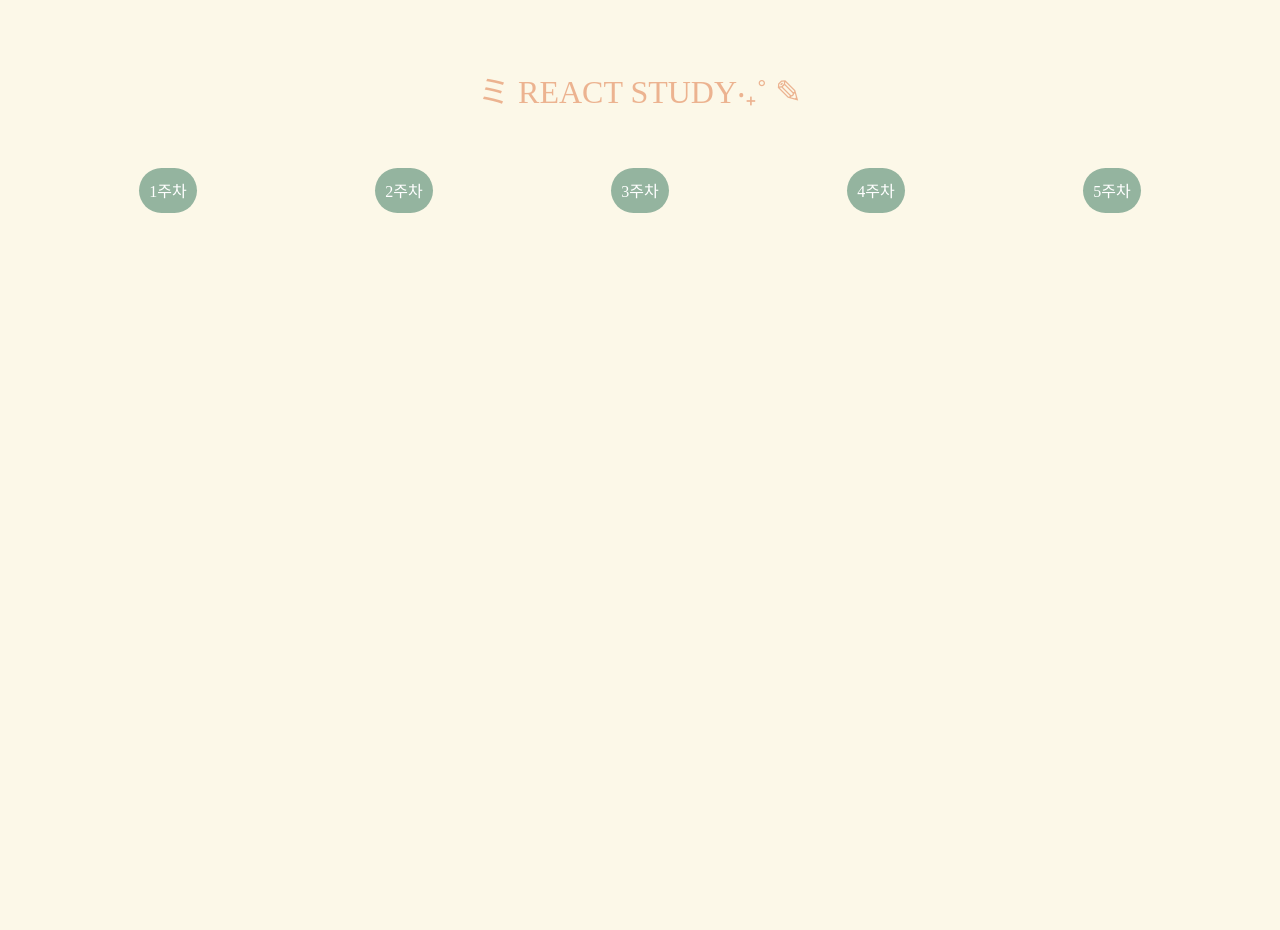
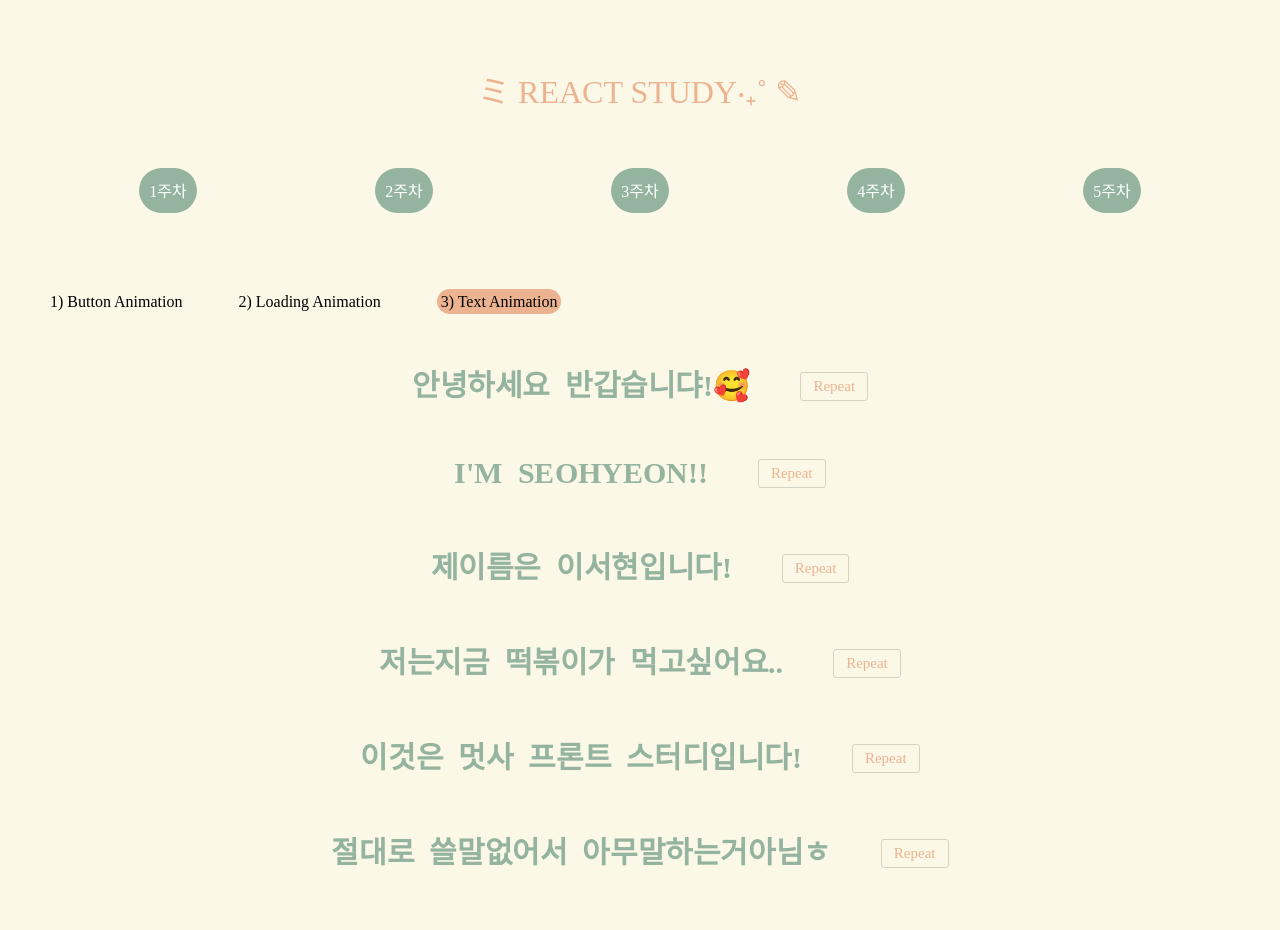
Before and after one commit to lee-seohyeon/like_lion_react_study, a React (Create React App) app: page /textanimation in a window 1280 px wide. Shown: the top 930 px of the page. Before the commit the page ends 800 px from the top, so only its background shows below. Built offline with nearby package versions, Linux system fonts and the light colour scheme; a web font is replaced by a local one.

Commit message:
:sparkles: text animation 끄읏

```diff
--- a/package.json
+++ b/package.json
@@ -5,6 +5,7 @@
   "dependencies": {
     "axios": "^1.0.0",
     "cra-template": "1.2.0",
+    "jquery": "^3.6.1",
     "react": "^18.2.0",
     "react-dom": "^18.2.0",
     "react-router-dom": "6",
--- a/src/App.js
+++ b/src/App.js
@@ -14,6 +14,7 @@
 import RoutingLink from "./week-03/RoutingLink";
 import BtnAnimation from "./week-05/BtnAnimation";
 import LoadingAnimation from "./week-05/LoadingAnimation";
+import TextAnimation from "./week-05/TextAnimation";
 
 function App() {
 	return (
@@ -32,6 +33,7 @@
                 <Route path="/routinglink" element={<RoutingLink />}></Route>
                 <Route path="/BtnAnimation" element={<BtnAnimation/>}></Route>
                 <Route path="/loadinganimation" element={<LoadingAnimation/>}></Route>
+                <Route path="/textanimation" element={<TextAnimation/>}></Route>
 			</Routes>
 		</>
 	);
--- a/src/week-05/LoadingAnimation.js
+++ b/src/week-05/LoadingAnimation.js
@@ -11,25 +11,25 @@
     <div class="load-wrapp">
       <div class="load-1">
         <p>Loading 1</p>
-        <div class="line"></div>
-        <div class="line"></div>
-        <div class="line"></div>
+        <div class="load-line"></div>
+        <div class="load-line"></div>
+        <div class="load-line"></div>
       </div>
     </div>
     <div class="load-wrapp">
       <div class="load-2">
         <p>Loading 2</p>
-        <div class="line"></div>
-        <div class="line"></div>
-        <div class="line"></div>
+        <div class="load-line"></div>
+        <div class="load-line"></div>
+        <div class="load-line"></div>
       </div>
     </div>
     <div class="load-wrapp">
       <div class="load-3">
         <p>Loading 3</p>
-        <div class="line"></div>
-        <div class="line"></div>
-        <div class="line"></div>
+        <div class="load-line"></div>
+        <div class="load-line"></div>
+        <div class="load-line"></div>
       </div>
     </div>
     <div class="load-wrapp">
@@ -76,7 +76,7 @@
     <div class="load-wrapp">
       <div class="load-8">
         <p>Loading 8</p>
-        <div class="line"></div>
+        <div class="load-line"></div>
       </div>
     </div>
     <div class="load-wrapp">
--- a/src/week-05/TextAnimation.js
+++ b/src/week-05/TextAnimation.js
@@ -1,9 +1,67 @@
 import React from 'react'
+import "./css/TextAnimation.css";
+import "./js/Repeat";
+import Week05 from "./Week05";
 
 const TextAnimation = () => {
   return (
     <>
+    <Week05/>
+    <div class="textani-container">
 
+  <div class="animate seven">
+			<span>안</span><span>녕</span><span>하</span><span>세</span><span>요</span> &nbsp;
+			<span>반</span><span>갑</span><span>습</span><span>니</span><span>댜</span><span>!</span><span>🥰</span>
+
+      <a class="repeat" href="javascript:void(0);">Repeat</a>
+		</div>
+
+		<div class="animate one">
+			<span>I</span><span>'</span><span>m</span> &nbsp;
+			<span>S</span><span>e</span><span>o</span><span>h</span><span>y</span><span>e</span><span>o</span><span>n</span><span>!</span><span>!</span>
+
+      <a class="repeat" href="javascript:void(0);">Repeat</a>
+		</div>
+
+		<div class="animate two">
+			<span>제</span><span>이</span><span>름</span><span>은</span> &nbsp;
+			<span>이</span><span>서</span><span>현</span><span>입</span><span>니</span><span>다</span><span>!</span>
+
+      <a class="repeat" href="javascript:void(0);">Repeat</a>
+		</div>
+
+		<div class="animate three">
+			<span>저</span><span>는</span><span>지</span><span>금</span> &nbsp;
+			<span>떡</span><span>볶</span><span>이</span><span>가</span> &nbsp;
+            <span>먹</span><span>고</span><span>싶</span><span>어</span><span>요</span><span>..</span>
+
+      <a class="repeat" href="javascript:void(0);">Repeat</a>
+		</div>
+
+		<div class="animate four">
+			<span>이</span><span>것</span><span>은</span> &nbsp;
+			<span>멋</span><span>사</span> &nbsp;
+            <span>프</span><span>론</span><span>트</span> &nbsp;
+            <span>스</span><span>터</span><span>디</span><span>입</span><span>니</span><span>다</span><span>!</span>
+
+      <a class="repeat" href="javascript:void(0);">Repeat</a>
+		</div>
+
+		<div class="animate five">
+			<span>절</span><span>대</span><span>로</span> &nbsp;
+			<span>쓸</span><span>말</span><span>없</span><span>어</span><span>서</span> &nbsp;
+            <span>아</span><span>무</span><span>말</span><span>하</span><span>는</span><span>거</span><span>아</span><span>님</span><span>ㅎ</span>
+
+      <a class="repeat" href="javascript:void(0);">Repeat</a>
+		</div>
+
+		<div class="animate six">
+			<span>드</span><span>디</span><span>어</span> &nbsp;
+			<span>끄</span><span>으</span><span>읏</span><span>이</span><span>드</span><span>아</span><span>~</span><span>~</span>
+
+      <a class="repeat" href="javascript:void(0);">Repeat</a>
+		</div>
+	</div>
     </>
   )
 }
--- a/src/week-05/Week05.js
+++ b/src/week-05/Week05.js
@@ -12,6 +12,10 @@
             <NavLink to="/loadinganimation" className="sub-nav">
 				2) Loading Animation
 			</NavLink>
+
+            <NavLink to="/textanimation" className="sub-nav">
+				3) Text Animation
+			</NavLink>
 		</>
 	);
 };
--- a/src/week-05/css/LoadingAnimation.css
+++ b/src/week-05/css/LoadingAnimation.css
@@ -39,7 +39,7 @@
     margin-right: 0;
   }
 
-  .line {
+  .load-line {
     display: inline-block;
     width: 15px;
     height: 15px;
@@ -132,33 +132,33 @@
 
   /* =Animate the stuff
   ------------------------ */
-  .load-1 .line:nth-last-child(1) {
+  .load-1 .load-line:nth-last-child(1) {
     animation: loadingA 1.5s 1s infinite;
   }
-  .load-1 .line:nth-last-child(2) {
+  .load-1 .load-line:nth-last-child(2) {
     animation: loadingA 1.5s 0.5s infinite;
   }
-  .load-1 .line:nth-last-child(3) {
+  .load-1 .load-line:nth-last-child(3) {
     animation: loadingA 1.5s 0s infinite;
   }
 
-  .load-2 .line:nth-last-child(1) {
+  .load-2 .load-line:nth-last-child(1) {
     animation: loadingB 1.5s 1s infinite;
   }
-  .load-2 .line:nth-last-child(2) {
+  .load-2 .load-line:nth-last-child(2) {
     animation: loadingB 1.5s 0.5s infinite;
   }
-  .load-2 .line:nth-last-child(3) {
+  .load-2 .load-line:nth-last-child(3) {
     animation: loadingB 1.5s 0s infinite;
   }
 
-  .load-3 .line:nth-last-child(1) {
+  .load-3 .load-line:nth-last-child(1) {
     animation: loadingC 0.6s 0.1s linear infinite;
   }
-  .load-3 .line:nth-last-child(2) {
+  .load-3 .load-line:nth-last-child(2) {
     animation: loadingC 0.6s 0.2s linear infinite;
   }
-  .load-3 .line:nth-last-child(3) {
+  .load-3 .load-line:nth-last-child(3) {
     animation: loadingC 0.6s 0.3s linear infinite;
   }
 
@@ -212,7 +212,7 @@
     animation: loadingG 1.5s cubic-bezier(0.17, 0.37, 0.43, 0.67) infinite;
   }
 
-  .load-8 .line {
+  .load-8 .load-line {
     animation: loadingH 1.5s cubic-bezier(0.17, 0.37, 0.43, 0.67) infinite;
   }
 
--- a/src/week-05/css/TextAnimation.css
+++ b/src/week-05/css/TextAnimation.css
@@ -0,0 +1,306 @@
+p
+{
+	margin: 0 0 10px;
+}
+
+
+ul
+{
+	list-style: none;
+}
+
+.textani-container {
+	width: 100%;
+	margin: auto;
+	font-weight: 900;
+	text-transform: uppercase;
+	text-align: center;
+	padding: 0 0 200px;
+}
+
+
+
+.animate {
+	font-size: 30px;
+	margin: 50px 0 0;
+	/* border-bottom: 2px solid #ccc; */
+}
+
+.animate span {
+	display: inline-block;
+}
+
+
+/* 확인  */
+a.repeat {
+  display: inline-block;
+  font-size: 15px;
+  font-weight: 500;
+  text-transform: none;
+  text-decoration: none;
+  color: #ecb390;
+  padding: 5px 12px;
+  border: 1px solid rgba(0, 0, 0, 0.15);
+  font-weight: normal;
+  margin: 0 0 0 50px;
+  border-radius: 3px;
+  position: relative;
+  bottom: 5px;
+}
+
+a.repeat:hover {
+  background: rgba(0, 0, 0, 0.7);
+  color: white;
+}
+
+.animate span:nth-of-type(2) {
+	animation-delay: .05s;
+}
+.animate span:nth-of-type(3) {
+	animation-delay: .1s;
+}
+.animate span:nth-of-type(4) {
+	animation-delay: .15s;
+}
+.animate span:nth-of-type(5) {
+	animation-delay: .2s;
+}
+.animate span:nth-of-type(6) {
+	animation-delay: .25s;
+}
+.animate span:nth-of-type(7) {
+	animation-delay: .3s;
+}
+.animate span:nth-of-type(8) {
+	animation-delay: .35s;
+}
+.animate span:nth-of-type(9) {
+	animation-delay: .4s;
+}
+.animate span:nth-of-type(10) {
+	animation-delay: .45s;
+}
+.animate span:nth-of-type(11) {
+	animation-delay: .5s;
+}
+.animate span:nth-of-type(12) {
+	animation-delay: .55s;
+}
+.animate span:nth-of-type(13) {
+	animation-delay: .6s;
+}
+.animate span:nth-of-type(14) {
+	animation-delay: .65s;
+}
+.animate span:nth-of-type(15) {
+	animation-delay: .7s;
+}
+.animate span:nth-of-type(16) {
+	animation-delay: .75s;
+}
+.animate span:nth-of-type(17) {
+	animation-delay: .8s;
+}
+.animate span:nth-of-type(18) {
+	animation-delay: .85s;
+}
+.animate span:nth-of-type(19) {
+	animation-delay: .9s;
+}
+.animate span:nth-of-type(20) {
+	animation-delay: .95s;
+}
+
+
+/* Animation One */
+
+.one span {
+	color: #94B49F;
+	opacity: 0;
+	transform: translate(-150px, -50px) rotate(-180deg) scale(3);
+	animation: revolveScale .4s forwards;
+}
+
+@keyframes revolveScale {
+	60% {
+		transform: translate(20px, 20px) rotate(30deg) scale(.3);
+	}
+
+	100% {
+		transform: translate(0) rotate(0) scale(1);
+		opacity: 1;
+	}
+}
+
+
+/* Animation Two */
+
+.two span {
+	color: #94B49F;
+	opacity: 0;
+	transform: translate(200px, -100px) scale(2);
+	animation: ballDrop .3s forwards;
+}
+
+@keyframes ballDrop {
+	60% {
+		transform: translate(0, 20px) rotate(-180deg) scale(.5);
+	}
+
+	100% {
+		transform: translate(0) rotate(0deg) scale(1);
+		opacity: 1;
+	}
+}
+
+
+
+
+
+.three span {
+	color: #94B49F;
+	opacity: 0;
+	transform: translate(-300px, 0) scale(0);
+	animation: sideSlide .5s forwards;
+}
+
+@keyframes sideSlide {
+	60% {
+		transform: translate(20px, 0) scale(1);
+		color: #78d99a;
+	}
+
+	80% {
+		transform: translate(20px, 0) scale(1);
+		color: #086b2b;
+	}
+
+	99% {
+		transform: translate(0) scale(1.2);
+		color: #88f7ff;
+	}
+
+	100% {
+		transform: translate(0) scale(1);
+		opacity: 1;
+		color: #94B49F;
+	}
+}
+
+
+/* Animation Four */
+
+
+.four span {
+	color: #94B49F;
+	opacity: 0;
+	transform: translate(0, -100px) rotate(360deg) scale(0);
+	animation: revolveDrop .3s forwards;
+}
+
+
+@keyframes revolveDrop {
+	30% {
+		transform: translate(0, -50px) rotate(180deg) scale(1);
+	}
+
+	60% {
+		transform: translate(0, 20px) scale(.8) rotate(0deg);
+	}
+
+	100% {
+		transform: translate(0) scale(1) rotate(0deg);
+		opacity: 1;
+	}
+}
+
+
+/* Animation Five */
+
+
+.five span {
+	color: #94B49F;
+	opacity: 0;
+	transform: translate(0, -100px) rotate(360deg) scale(0);
+	animation: dropVanish .5s forwards;
+}
+
+
+@keyframes dropVanish {
+	30% {
+		transform: translate(0, -50px) rotate(180deg) scale(1);
+	}
+
+	50% {
+		transform: translate(0, 20px) scale(.8) rotate(0deg);
+		opacity: 1;
+	}
+
+	80% {
+		transform: translate(-100px, -100px) scale(1.5) rotate(-180deg);
+		opacity: 0;
+	}
+
+	100% {
+		transform: translate(0) scale(1) rotate(0deg);
+		opacity: 1;
+	}
+}
+
+
+
+/* Animation Six */
+
+
+.six span {
+	color: #94B49F;
+	opacity: 0;
+	transform: rotate(-180deg) translate(150px, 0);
+	animation: twister .5s forwards;
+}
+
+
+@keyframes twister {
+	10% {
+		opacity: 1;
+	}
+	100% {
+		transform: rotate(0deg) translate(0);
+		opacity: 1;
+	}
+}
+
+
+
+/* Animation Seven */
+
+
+.seven span {
+	color: #94B49F;
+	opacity: 0;
+	transform: translate(-150px, 0) scale(.3);
+	animation: leftRight .5s forwards;
+}
+
+
+@keyframes leftRight {
+	40% {
+		transform: translate(50px, 0) scale(.7);
+		opacity: 1;
+		color: #348c04;
+	}
+
+	60% {
+		color: #0f40ba;
+	}
+
+	80% {
+		transform: translate(0) scale(2);
+		opacity: 0;
+	}
+
+	100% {
+		transform: translate(0) scale(1);
+		opacity: 1;
+	}
+}
--- /dev/null
+++ b/src/week-05/js/Repeat.js
@@ -0,0 +1,12 @@
+import $ from 'jquery';
+
+$(function(){
+	$('.repeat').click(function(){
+    	var classes =  $(this).parent().attr('class');
+        $(this).parent().attr('class', 'animate');
+        var indicator = $(this);
+        setTimeout(function(){
+        	$(indicator).parent().addClass(classes);
+        }, 20);
+    });
+});
```
Also changed, not shown: 2 other files (tests, documents, lock files or other folders).
